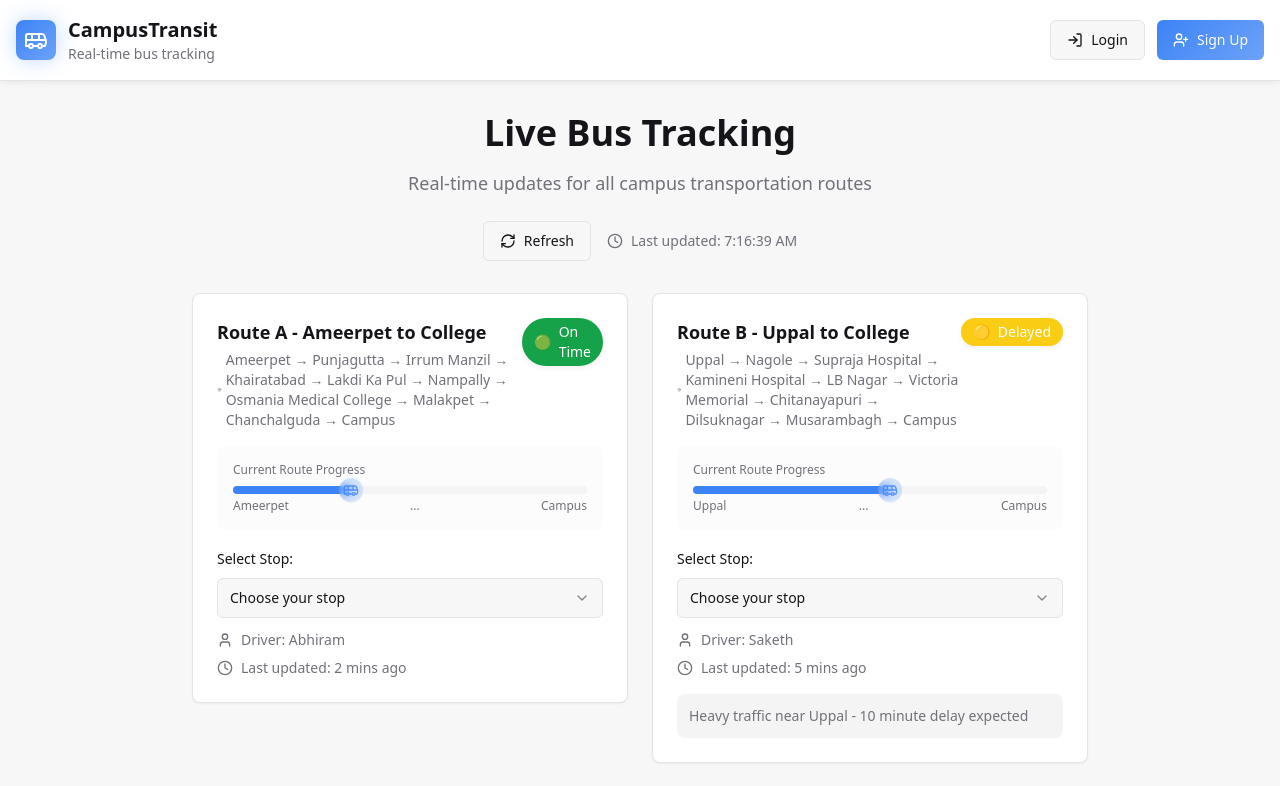
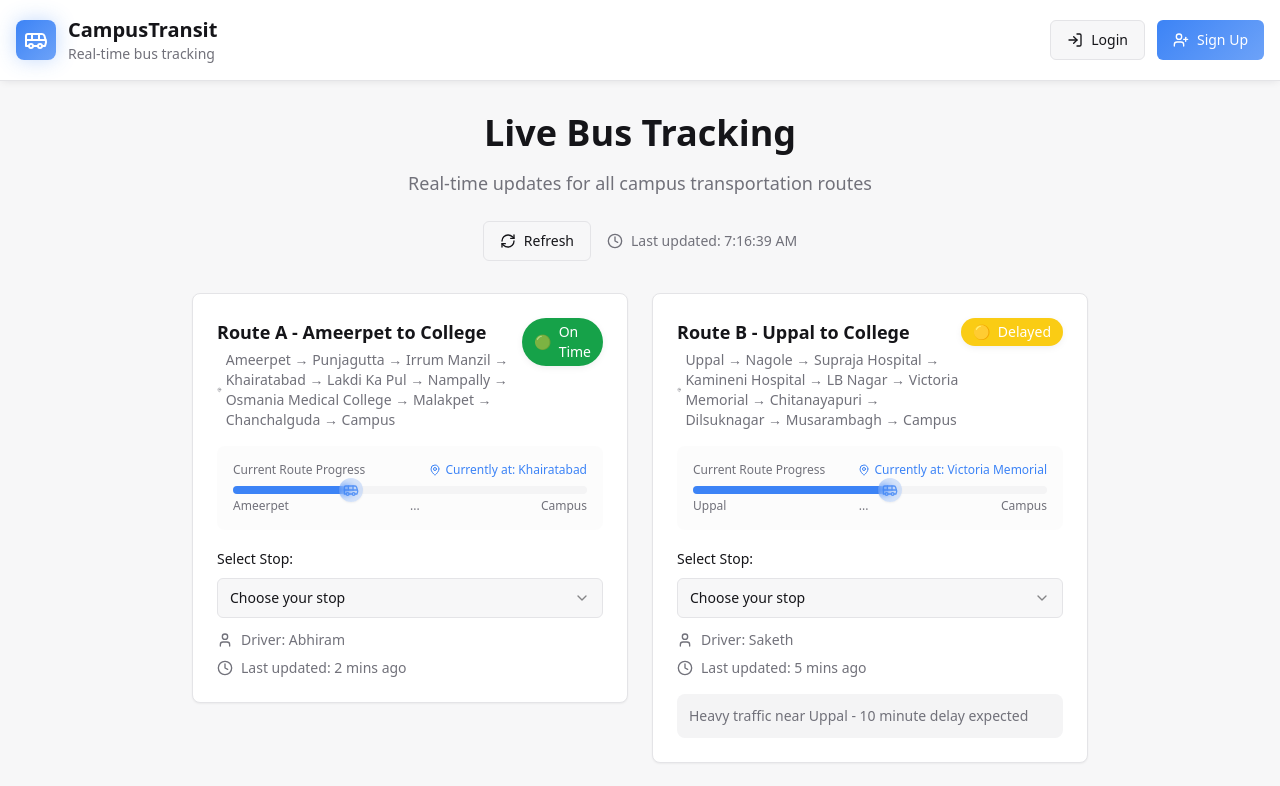
Before and after one commit to 1608-22-737-055/campus-transit-alert, a React (Vite) app: page / in a window 1280 px wide. Shown: the top 786 px of the page. Built offline with nearby package versions, Linux system fonts and the light colour scheme.

Commit message:
Add area location to bus diagram
Show the area location where the bus is currently in the diagram.

```diff
--- a/src/components/RouteCard.tsx
+++ b/src/components/RouteCard.tsx
@@ -75,10 +75,12 @@ export function RouteCard({
         position = 0;
     }
 
-    return (position / (totalStops - 1)) * 100; // Convert to percentage
+    return { position, percentage: (position / (totalStops - 1)) * 100 };
   };
 
-  const busPositionPercent = getBusPosition();
+  const busPosition = getBusPosition();
+  const busPositionPercent = busPosition.percentage;
+  const currentArea = stops[busPosition.position] || stops[0];
   return (
     <Card className="p-6 hover:shadow-medium transition-all duration-300 animate-fade-in">
       <div className="flex justify-between items-start mb-4">
@@ -95,7 +97,13 @@ export function RouteCard({
       <div className="space-y-3">
         {/* Route Visualization */}
         <div className="relative bg-muted/30 rounded-lg p-4 mb-4">
-          <div className="text-xs text-muted-foreground mb-2">Current Route Progress</div>
+          <div className="flex justify-between items-center mb-2">
+            <div className="text-xs text-muted-foreground">Current Route Progress</div>
+            <div className="flex items-center gap-1 text-xs text-primary font-medium">
+              <MapPin className="h-3 w-3" />
+              <span>Currently at: {currentArea}</span>
+            </div>
+          </div>
           {/* Route Line */}
           <div className="relative h-2 bg-muted rounded-full">
             <div
```
